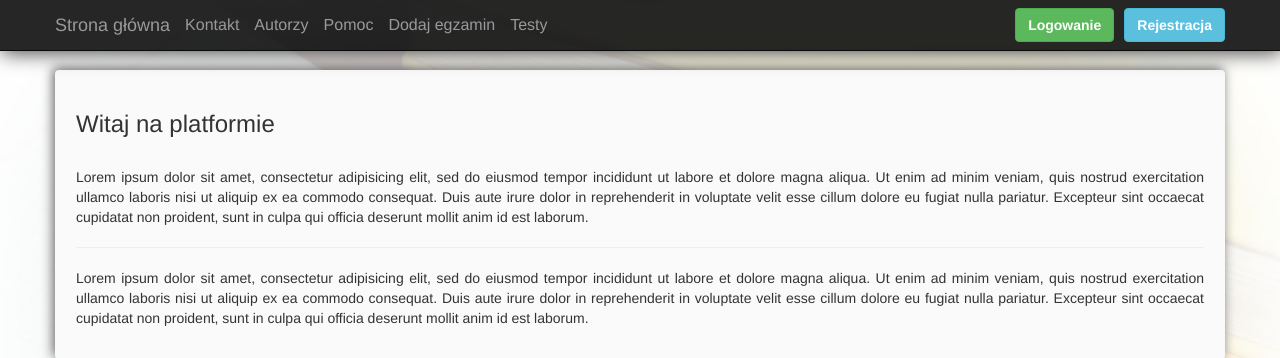
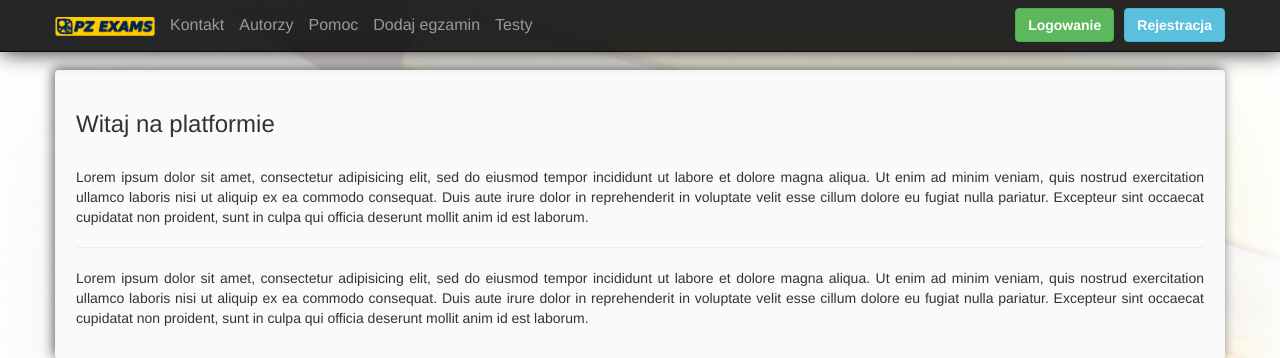
Before and after one commit to klugier/pz-exams, a PHP site: page /index.php in a window 1280 px wide. Shown: the top 358 px of the page. Run offline with PHP 8.4, Linux system fonts and the light colour scheme; some libraries are stand-ins or nearby versions.

Commit message:
Zintegrowanie loga

```diff
--- a/html/Navbar.php
+++ b/html/Navbar.php
@@ -8,7 +8,7 @@
           </button>
 
           <ul class="nav navbar-nav pull-left" style="padding-right: 0px;">
-            <li><a id="home" class="navbar-brand" href="index.php">Strona główna</a></li>
+            <li><a id="home" class="navbar-brand" href="index.php"><img style = "max-width: 100px" src="img/logo_button.png"></a></li>
             <li><a class="navbar-brand" href="Contact.php">Kontakt</a></li>
             <li><a class="navbar-brand" href="Authors.php">Autorzy</a></li>
             <li><a class="navbar-brand" href="Help.php">Pomoc</a></li>
```
